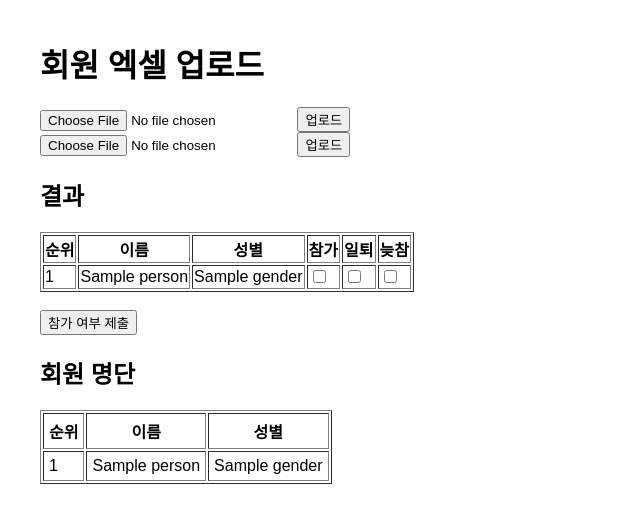
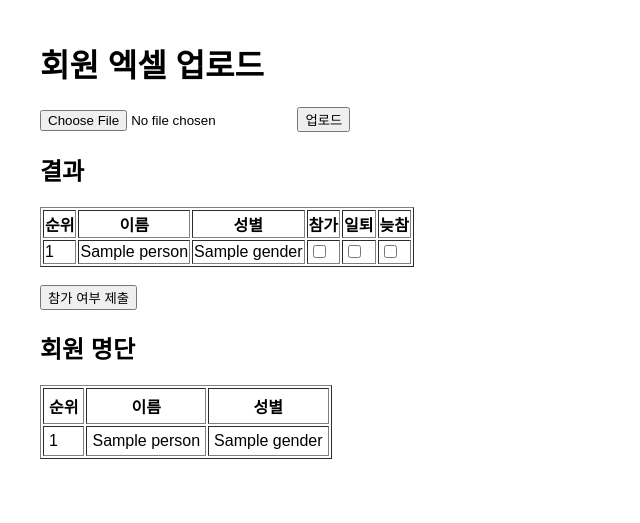
Before and after one commit to trainghost/tennis, a Flask app: template templates/index.html in a window 1280 px wide. Shown: the top 523 px of the page, without its empty margins (0-640 px from the left). Run offline with Flask 3, Linux system fonts and the light colour scheme; the template is opened without the code that fills it: most values are stand-ins (such as "Sample title", 1, 10 or a date in 2020).

Commit message:
Update index.html

```diff
--- a/templates/index.html
+++ b/templates/index.html
@@ -14,10 +14,6 @@
         <button type="submit">업로드</button>
     </form>
 
-    <form method="post" enctype="multipart/form-data">
-    <input type="file" name="file" accept=".xlsx">
-    <input type="submit" value="업로드">
-</form>
 
 {% if names %}
 <form method="post" action="/submit">
```
